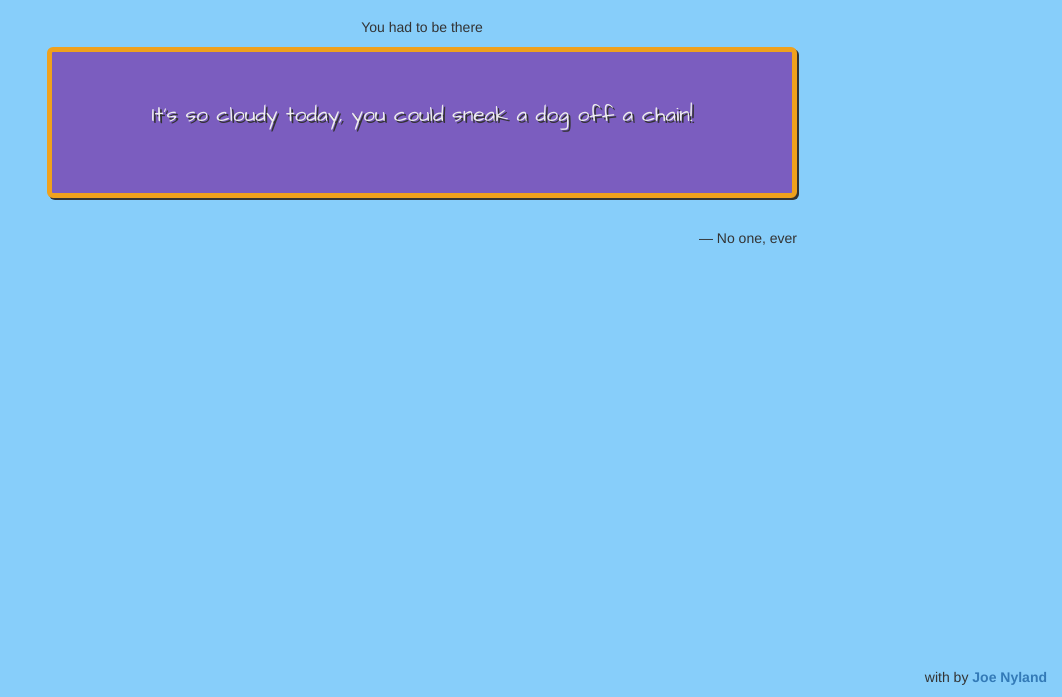
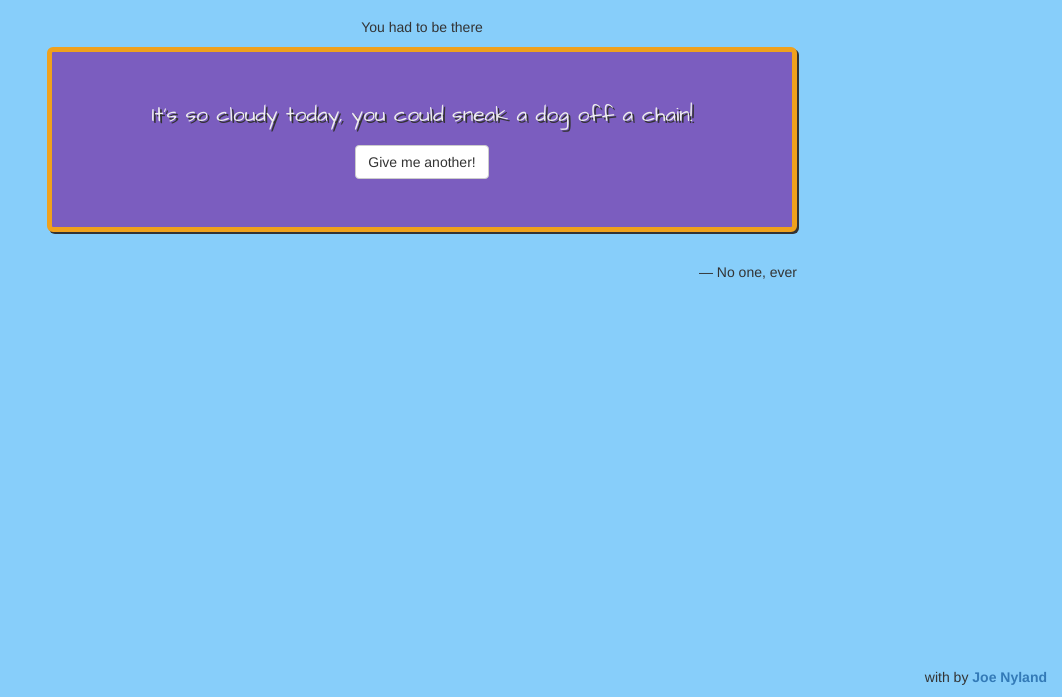
Before and after one commit to JoeNyland/off-a-chain, a plain HTML site: page index.html in a window 1280 px wide. Shown: the part 103-800 px from the top of the page, without its empty margins (218-1280 px from the left). Drawn offline with nearby package versions, Linux system fonts and the light colour scheme; some icons are missing.

Commit message:
Add a refresh button

```diff
--- a/assets/css/main.css
+++ b/assets/css/main.css
@@ -1,6 +1,7 @@
 body {background-color: lightskyblue; text-shadow: 2px 2px #333;}
+div.jumbotron.off-a-chain p {font-family: 'Architects Daughter', cursive;}
 div.jumbotron.off-a-chain { display: none; border: 5px solid #efa11d;background-color: #7b5dbf;color: #eee;
-    box-shadow: #333 2px 2px; font-family: 'Architects Daughter', cursive; }
+    box-shadow: #333 2px 2px; }
 h1 {color: #efa11d;}
 .no-shadow {text-shadow:none;}
 .text-bold {font-weight: bold;}
--- a/index.html
+++ b/index.html
@@ -56,6 +56,7 @@
         <div class="col-md-8 col-md-offset-2" id="quote-wrapper">
             <div class="jumbotron off-a-chain text-center">
                 <p id="quote"></p>
+                <btn class="btn btn-default no-shadow" onclick="location.reload();">Give me another!</btn>
             </div>
             <p class="aside text-right no-shadow">&mdash; No one, ever</p>
         </div>
```
